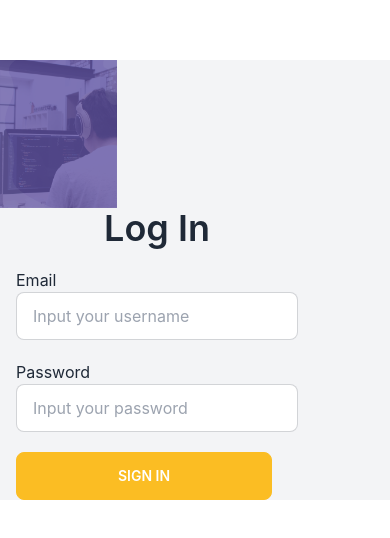
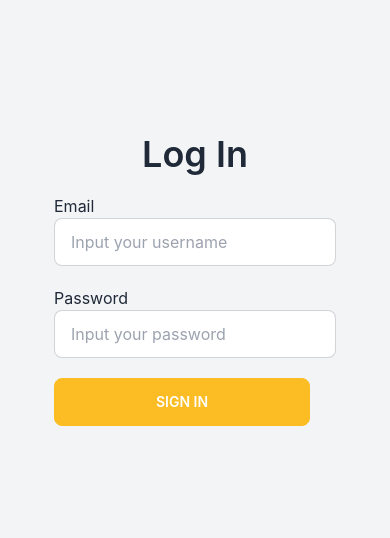
Before and after one commit to ARTech-Inc/hellojob-frontend, a React (Create React App) app: page /login in a window 390 px wide. Shown: the part 142-680 px from the top of the page. Built offline with nearby package versions, Linux system fonts and the light colour scheme.

Commit message:
modified:   src/component/header/unLoginNav.js 	modified:   src/pages/login/index.js

```diff
--- a/src/component/header/unLoginNav.js
+++ b/src/component/header/unLoginNav.js
@@ -10,12 +10,9 @@ const UnLogin = ({ setIslogin }) => {
           alt=""
         />
         <div className="flex">
-          <Link
-            to={"/login"}
-            className="btn px-[10px] border-[2px] border-[#5E50A1] font-bold text-[#5E50A1] mx-[10px] rounded"
-          >
-            Masuk
-          </Link>
+          <button className="btn px-[10px] border-[2px] border-[#5E50A1] font-bold text-[#5E50A1] mx-[10px] rounded">
+            <Link to="/login">Masuk</Link>
+          </button>
           <button className="btn px-[10px] border-[1px] bg-[#5E50A1] font-bold text-[#FFFFFF] mx-[10px] rounded">
             <Link to="/registerOption">Daftar</Link>
           </button>
--- a/src/pages/login/index.js
+++ b/src/pages/login/index.js
@@ -36,17 +36,16 @@ function Login() {
 
   return (
     <>
-      <main className="h-[100vh] w-full">
+      <main className="h-[100vh] w-full bg-gray-100">
         <section className="h-full flex justify-center items-center flex-wrap">
           <div className=" bg-gray-100 h-[60] flex items-center flex-wrap">
-            <div className="w-[30vw] flex flex-wrap">
+            <div className="w-[30vw] flex flex-wrap hidden sm:flex">
               <img
                 className="h-full w-full "
                 src={require("../../assets/img/background1purple.png")}
                 alt="img-h"
               />
             </div>
-
             <form onSubmit={HandleLogin}>
               <div className="form mx-4">
                 <h1 className="text-4xl text-center font-semibold mb-5">
```
